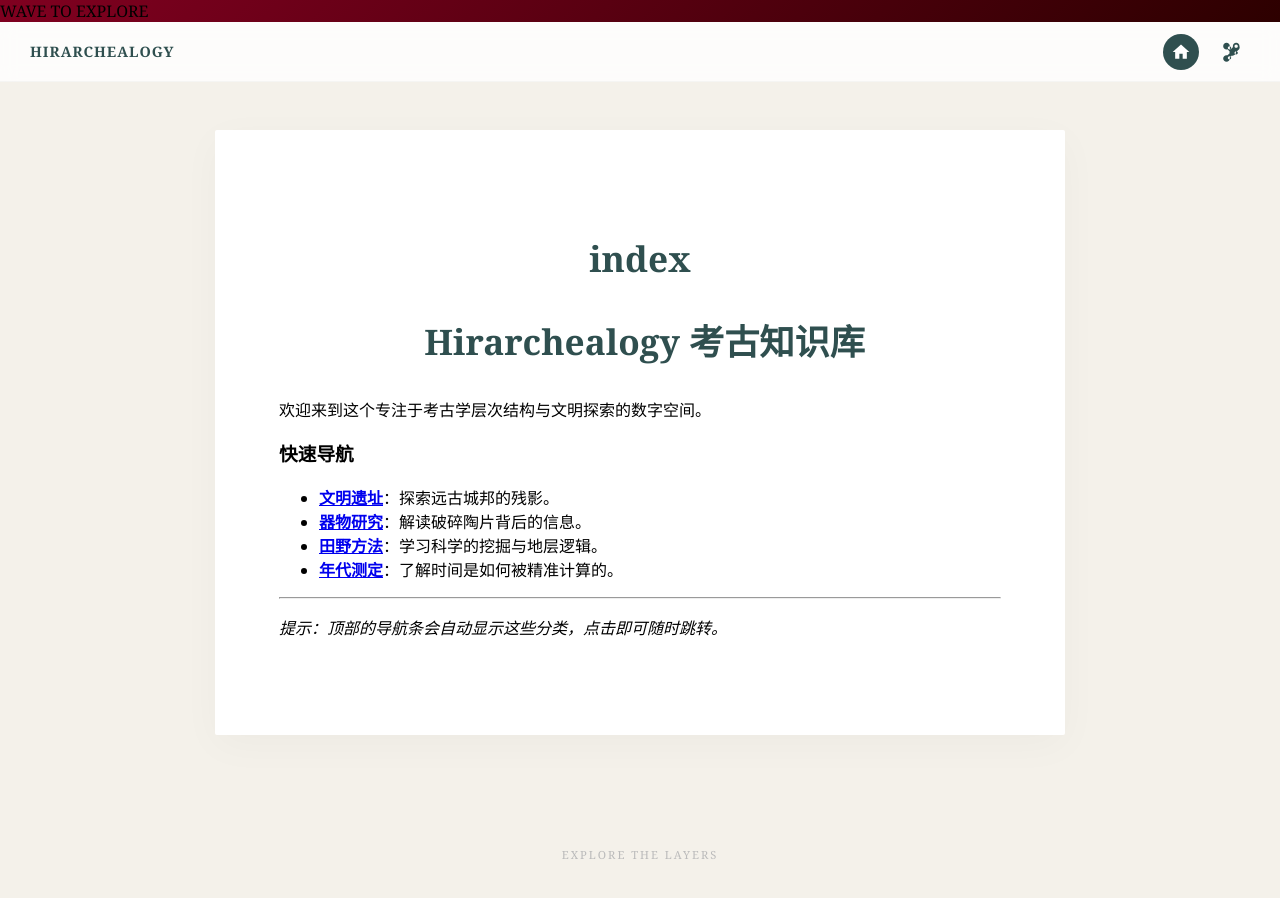
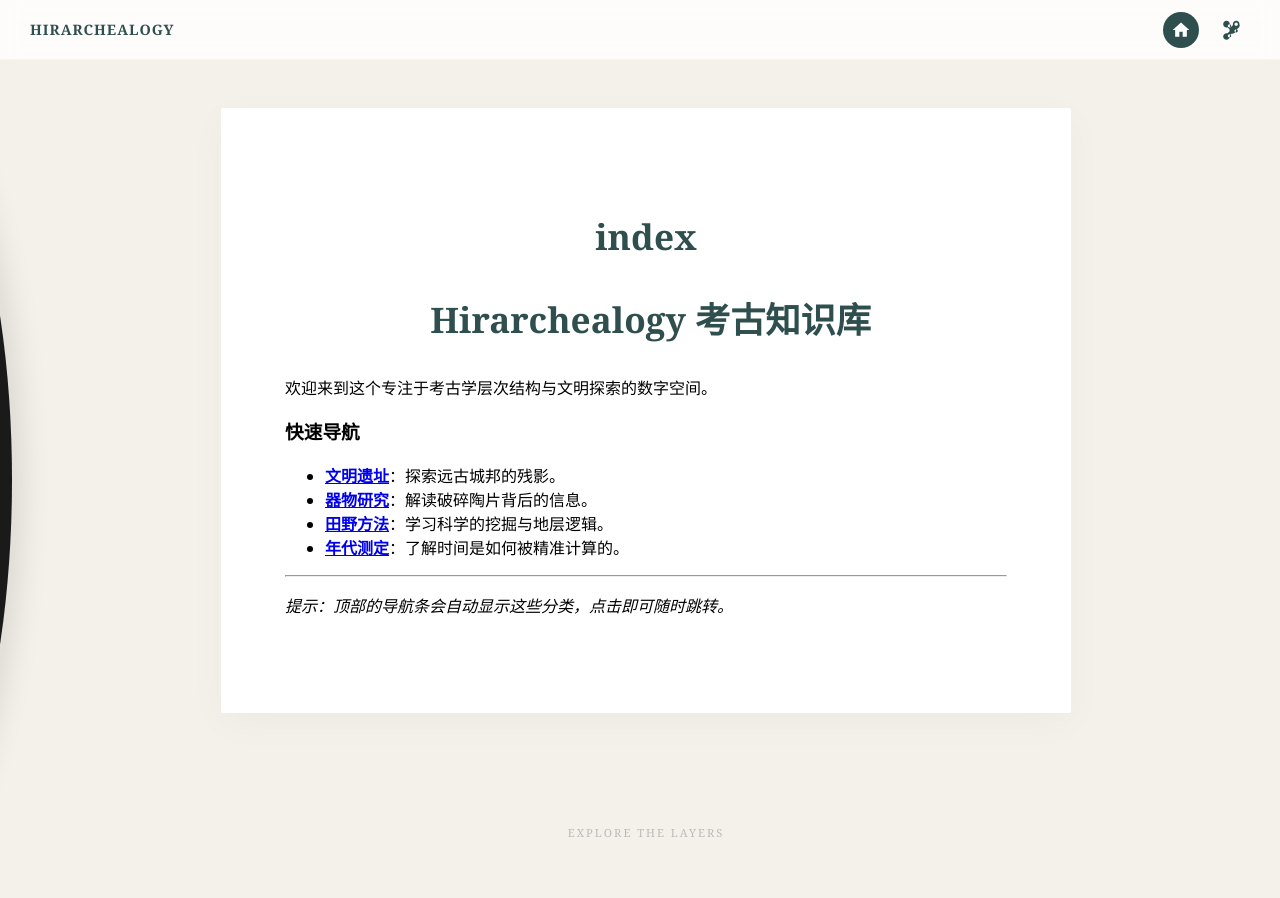
Before and after one commit to relHIGH/hirarchealogy, a Jekyll site: the page built from index.md, in a window 1280 px wide. Built offline with Jekyll 4.4.1, drawn with Linux system fonts in a browser that asks for light colours.

Commit message:
style: 3.7 丝滑波浪弧线重构 - 消除锯齿频闪，增加常态视觉引导条

```diff
--- a/_config.yml
+++ b/_config.yml
@@ -3,4 +3,4 @@ description: 探索古文化与层次结构的奥秘
 baseurl: /hirarchealogy
 url: https://relHIGH.github.io
 layout: default
-cache_bust: 1773392545
+cache_bust: 1773392857
--- a/_layouts/default.html
+++ b/_layouts/default.html
@@ -6,7 +6,8 @@
   <meta name="viewport" content="width=device-width, initial-scale=1">
   <style>
     :root {
-      --sidebar-width: 320px;
+      --sidebar-width: 300px;
+      --sidebar-visible-gap: 12px; /* 侧栏常态留白宽度 */
       --header-height: 60px;
       --primary: #2f4f4f;
       --accent: #800020;
@@ -22,66 +23,66 @@
       border-bottom: 1px solid rgba(0,0,0,0.03); display: flex; align-items: center; padding: 0 30px; z-index: 1000; flex-shrink: 0; justify-content: space-between;
     }
     .header-logo { font-weight: 600; color: var(--primary); font-size: 0.9rem; letter-spacing: 1px; text-decoration: none; }
-    .header-nav { display: flex; flex-direction: row; gap: 15px; align-items: center; }
+    .header-nav { display: flex; flex-direction: row; gap: 15px; }
     .header-icon { color: var(--primary); text-decoration: none; display: flex; align-items: center; justify-content: center; width: 36px; height: 36px; border-radius: 50%; transition: 0.3s; }
     .header-icon:hover { background: rgba(0,0,0,0.05); }
     .header-icon.active { background: var(--primary); color: white; }
-    .header-icon svg { width: 20px; height: 20px; fill: currentColor; }
 
     .main-wrapper { display: flex; flex-grow: 1; overflow: hidden; position: relative; }
 
-    /* 侧边栏感应区 */
-    #sidebar-trigger {
-      position: absolute; top: 0; left: 0; width: 30px; height: 100%; z-index: 2000;
-    }
-
-    /* 3.6 液态波浪侧栏 */
+    /* 3.7 丝滑波浪弧线侧栏 */
     #sidebar {
       position: absolute; top: 0; left: 0;
       width: var(--sidebar-width); height: 100%;
-      transform: translateX(-100%);
+      /* 初始状态：只露出一个小边条 */
+      transform: translateX(calc(-1 * var(--sidebar-width) + var(--sidebar-visible-gap)));
       background: #1a1a1a;
-      /* 核心：SVG 波浪裁剪路径 */
-      clip-path: polygon(0% 0%, 85% 0%, 100% 10%, 85% 20%, 100% 30%, 85% 40%, 100% 50%, 85% 60%, 100% 70%, 85% 80%, 100% 90%, 85% 100%, 0% 100%);
-      transition: transform 0.7s cubic-bezier(0.68, -0.55, 0.265, 1.55);
+      /* 核心：平滑的大波浪弧线效果 */
+      border-radius: 0 150px 150px 0 / 0 50% 50% 0;
+      transition: transform 0.6s cubic-bezier(0.19, 1, 0.22, 1);
       z-index: 1500;
-      padding: 40px 20px;
+      padding: 60px 20px;
       display: flex; flex-direction: column; justify-content: center;
-      box-shadow: 15px 0 40px rgba(0,0,0,0.3);
+      box-shadow: 10px 0 30px rgba(0,0,0,0.1);
+      /* 硬件加速消除频闪 */
+      will-change: transform;
+      backface-visibility: hidden;
     }
 
-    #sidebar-trigger:hover + #sidebar, #sidebar:hover {
+    /* 悬停时整体滑出 */
+    #sidebar:hover {
       transform: translateX(0);
+      background: #111;
     }
 
-    /* 侧栏条目：字号动态膨胀 */
+    /* 文字动态效果：保留并优化 */
     .nav-item-wrapper {
-      display: block; padding: 6px 30px; text-decoration: none;
-      color: rgba(255,255,255,0.3);
-      font-size: 10px; /* 初始极小 */
+      display: block; padding: 8px 30px; text-decoration: none;
+      color: rgba(255,255,255,0.25);
+      font-size: 10px;
       transition: all 0.4s cubic-bezier(0.34, 1.56, 0.64, 1);
       transform-origin: left center;
       white-space: nowrap;
-      letter-spacing: 1px;
+      will-change: font-size, color;
     }
 
     .nav-item-wrapper:hover {
       color: white;
-      font-size: 22px !important; /* 悬停巨大膨胀 */
+      font-size: 22px !important;
       padding-left: 50px;
-      text-shadow: 0 0 15px rgba(255,255,255,0.5);
+      text-shadow: 0 4px 15px rgba(0,0,0,0.5);
     }
 
     .nav-item-wrapper.active {
-      color: var(--accent); font-weight: bold; font-size: 12px;
+      color: var(--accent); font-weight: bold; font-size: 12px; opacity: 1;
     }
 
     .folder-label {
-      padding: 15px 30px 5px; color: #444; font-size: 8px; font-weight: bold;
-      text-transform: uppercase; letter-spacing: 4px;
+      padding: 20px 30px 5px; color: #333; font-size: 8px; font-weight: bold;
+      text-transform: uppercase; letter-spacing: 3px;
     }
 
-    #content-wrapper { flex-grow: 1; overflow-y: auto; }
+    #content-wrapper { flex-grow: 1; overflow-y: auto; padding-left: var(--sidebar-visible-gap); }
     .container { max-width: 850px; margin: 3rem auto; background: var(--card-bg); padding: 5rem 4rem; box-shadow: 0 10px 40px rgba(0,0,0,0.03); border-radius: 2px; }
     #markdown-body h1 { font-size: 2.2rem; color: var(--primary); margin-bottom: 2rem; text-align: center; }
 
@@ -89,20 +90,15 @@
   </style>
 </head>
 <body>
-  <div id="splash-screen">
-    <div class="splash-hint">WAVE TO EXPLORE</div>
-  </div>
-
   <header>
     <a href="{{ site.baseurl }}/" class="header-logo">HIRARCHEALOGY</a>
     <nav class="header-nav">
-      <a href="{{ site.baseurl }}/" class="header-icon {% if page.url == '/' %}active{% endif %}" title="Index"><svg viewBox="0 0 24 24"><path d="M10 20v-6h4v6h5v-8h3L12 3 2 12h3v8z"/></svg></a>
-      <a href="{{ site.baseurl }}/graph.html" class="header-icon {% if page.url contains 'graph' %}active{% endif %}" title="Network"><svg viewBox="0 0 24 24"><path d="M17 11c.34 0 .66.08.95.22l2.64-2.64A3.962 3.962 0 0 0 21 5c0-2.21-1.79-4-4-4-2.21 0-4 1.79-4 4 0 .34.08.66.22.95L10.58 8.59a3.96 3.96 0 0 0-1.16-.59V5c0-2.21-1.79-4-4-4S1.42 2.79 1.42 5c0 2.21 1.79 4 4 4 .4 0 .78-.07 1.14-.2l2.66 2.66c-.14.28-.22.6-.22.94s.08.66.22.95l-2.66 2.66a3.96 3.96 0 0 0-1.14-.2c-2.21 0-4 1.79-4 4 0 2.21 1.79 4 4 4 2.21 0 4-1.79 4-4 0-.34-.08-.66-.22-.95l2.64-2.64c.29.14.61.22.95.22 2.21 0 4-1.79 4-4s-1.79-4-4-4zm-8-2c-1.1 0-2-.9-2-2s.9-2 2-2 2 .9 2 2-.9 2-2 2zm0 12c-1.1 0-2-.9-2-2s.9-2 2-2 2 .9 2 2-.9 2-2 2zm8-6c-1.1 0-2-.9-2-2s.9-2 2-2 2 .9 2 2-.9 2-2 2zm0-8c-1.1 0-2-.9-2-2s.9-2 2-2 2 .9 2 2-.9 2-2 2z"/></svg></a>
+      <a href="{{ site.baseurl }}/" class="header-icon {% if page.url == '/' %}active{% endif %}" title="Index"><svg viewBox="0 0 24 24" width="20" height="20" fill="currentColor"><path d="M10 20v-6h4v6h5v-8h3L12 3 2 12h3v8z"/></svg></a>
+      <a href="{{ site.baseurl }}/graph.html" class="header-icon {% if page.url contains 'graph' %}active{% endif %}" title="Network"><svg viewBox="0 0 24 24" width="20" height="20" fill="currentColor"><path d="M17 11c.34 0 .66.08.95.22l2.64-2.64A3.962 3.962 0 0 0 21 5c0-2.21-1.79-4-4-4-2.21 0-4 1.79-4 4 0 .34.08.66.22.95L10.58 8.59a3.96 3.96 0 0 0-1.16-.59V5c0-2.21-1.79-4-4-4S1.42 2.79 1.42 5c0 2.21 1.79 4 4 4 .4 0 .78-.07 1.14-.2l2.66 2.66c-.14.28-.22.6-.22.94s.08.66.22.95l-2.66 2.66a3.96 3.96 0 0 0-1.14-.2c-2.21 0-4 1.79-4 4 0 2.21 1.79 4 4 4 2.21 0 4-1.79 4-4 0-.34-.08-.66-.22-.95l2.64-2.64c.29.14.61.22.95.22 2.21 0 4-1.79 4-4s-1.79-4-4-4zm-8-2c-1.1 0-2-.9-2-2s.9-2 2-2 2 .9 2 2-.9 2-2 2zm0 12c-1.1 0-2-.9-2-2s.9-2 2-2 2 .9 2 2-.9 2-2 2zm8-6c-1.1 0-2-.9-2-2s.9-2 2-2 2 .9 2 2-.9 2-2 2zm0-8c-1.1 0-2-.9-2-2s.9-2 2-2 2 .9 2 2-.9 2-2 2z"/></svg></a>
     </nav>
   </header>
 
   <div class="main-wrapper">
-    <div id="sidebar-trigger"></div>
     <aside id="sidebar"><div id="tree-root"></div></aside>
     <div id="content-wrapper">
       <main class="container">
@@ -117,13 +113,6 @@
 
   <script>
     function clean(str) { return str ? str.replace(/[\u{1F300}-\u{1F9FF}\u{2600}-\u{26FF}\u{2700}-\u{27BF}]/gu, "").trim() : ""; }
-
-    const splash = document.getElementById('splash-screen');
-    const colors = [['#2f4f4f', '#1a1a1a'], ['#800020', '#2d0000']];
-    const rand = colors[Math.floor(Math.random() * colors.length)];
-    splash.style.background = `linear-gradient(135deg, ${rand[0]}, ${rand[1]})`;
-    splash.onclick = () => { splash.classList.add('hidden'); sessionStorage.setItem('hi_splashed', 'true'); };
-    if(sessionStorage.getItem('hi_splashed') === 'true') splash.style.display = 'none';
 
     const pages = [{% for p in site.pages %}{% if p.path contains "docs/" %}{ "path": {{ p.path | jsonify }}, "url": {{ p.url | relative_url | jsonify }}, "name": clean({{ p.name | remove: ".md" | jsonify }}) },{% endif %}{% endfor %}];
     const currentUrl = {{ page.url | relative_url | jsonify }};
```
